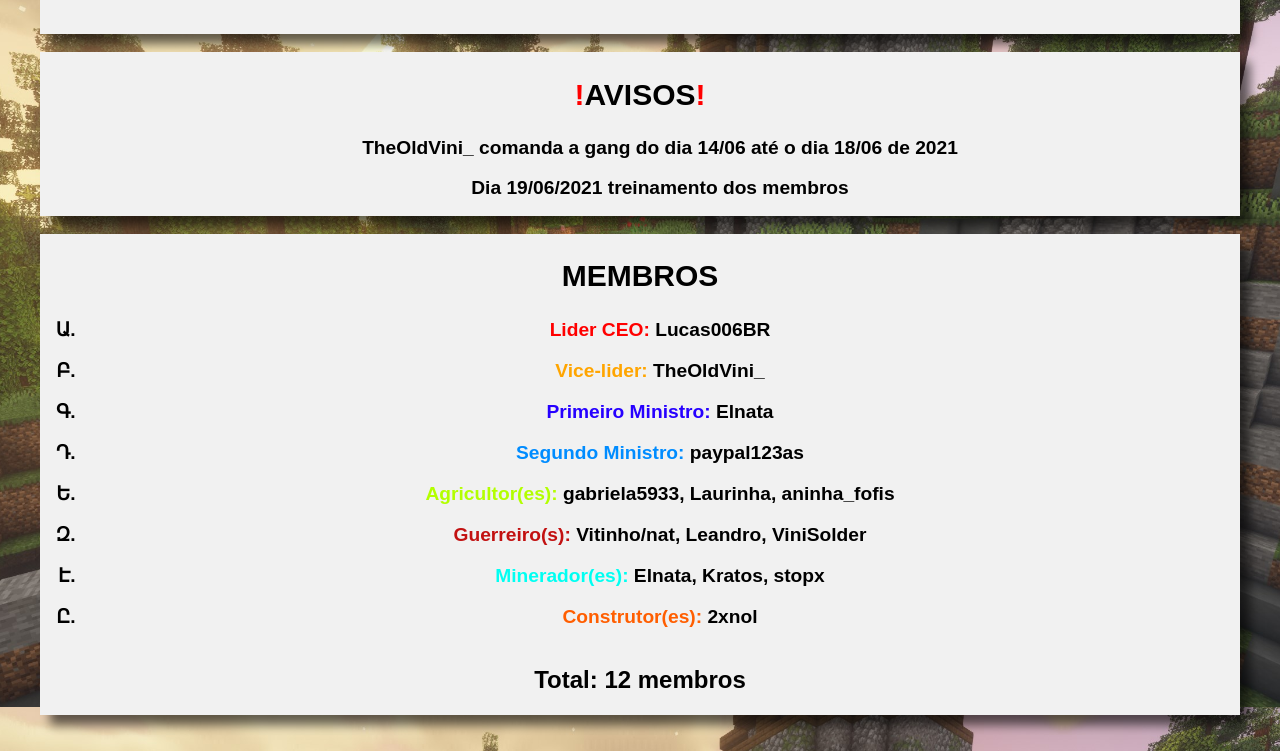
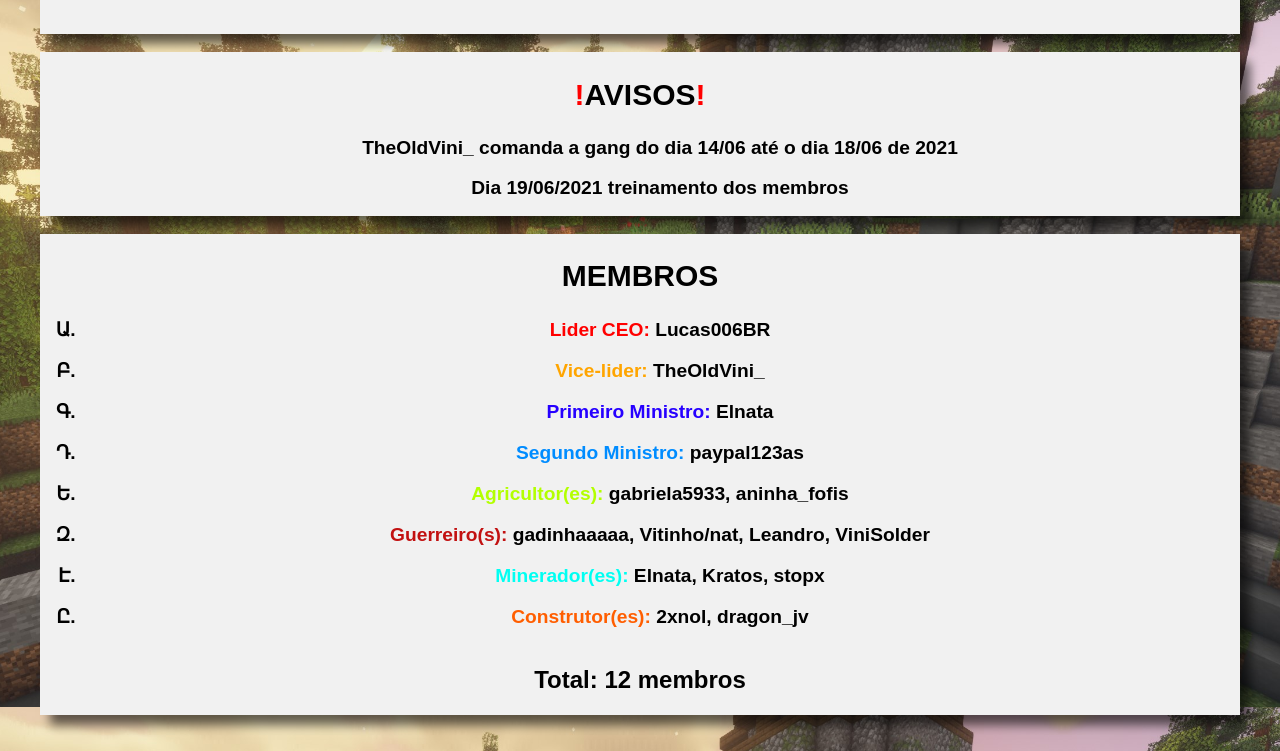
Before and after one commit to gangdolucas/bp, a plain HTML site: page index.html in a window 1280 px wide. Shown: the part 893-1644 px from the top of the page. Drawn offline with Linux system fonts and the light colour scheme.

Commit message:
Add files via upload

```diff
--- a/index.html
+++ b/index.html
@@ -56,13 +56,13 @@
                     <br>
                     <center><strong><li><span style="color: rgb(0, 140, 255);">Segundo Ministro:</span> paypal123as</li></center>
                     <br>
-                    <center><strong><li><span style="color: rgb(179, 255, 0);">Agricultor(es):</span> gabriela5933, Laurinha, aninha_fofis</li></center>
+                    <center><strong><li><span style="color: rgb(179, 255, 0);">Agricultor(es):</span> gabriela5933, aninha_fofis</li></center>
                     <br>
-                    <center><strong><li><span style="color: rgb(194, 17, 17);">Guerreiro(s):</span> Vitinho/nat, Leandro, ViniSolder</li></center>
+                    <center><strong><li><span style="color: rgb(194, 17, 17);">Guerreiro(s):</span> gadinhaaaaa, Vitinho/nat, Leandro, ViniSolder</li></center>
                     <br>
                     <center><strong><li><span style="color: rgb(0, 255, 242);">Minerador(es):</span> Elnata, Kratos, stopx</li></center>
                     <br>
-                    <center><strong><li><span style="color: rgb(255, 94, 0);">Construtor(es):</span> 2xnol</li></center>
+                    <center><strong><li><span style="color: rgb(255, 94, 0);">Construtor(es):</span> 2xnol, dragon_jv</li></center>
                     <br>
                 </ul>
                 <center><h2>Total: 12 membros</h2></center>
```
